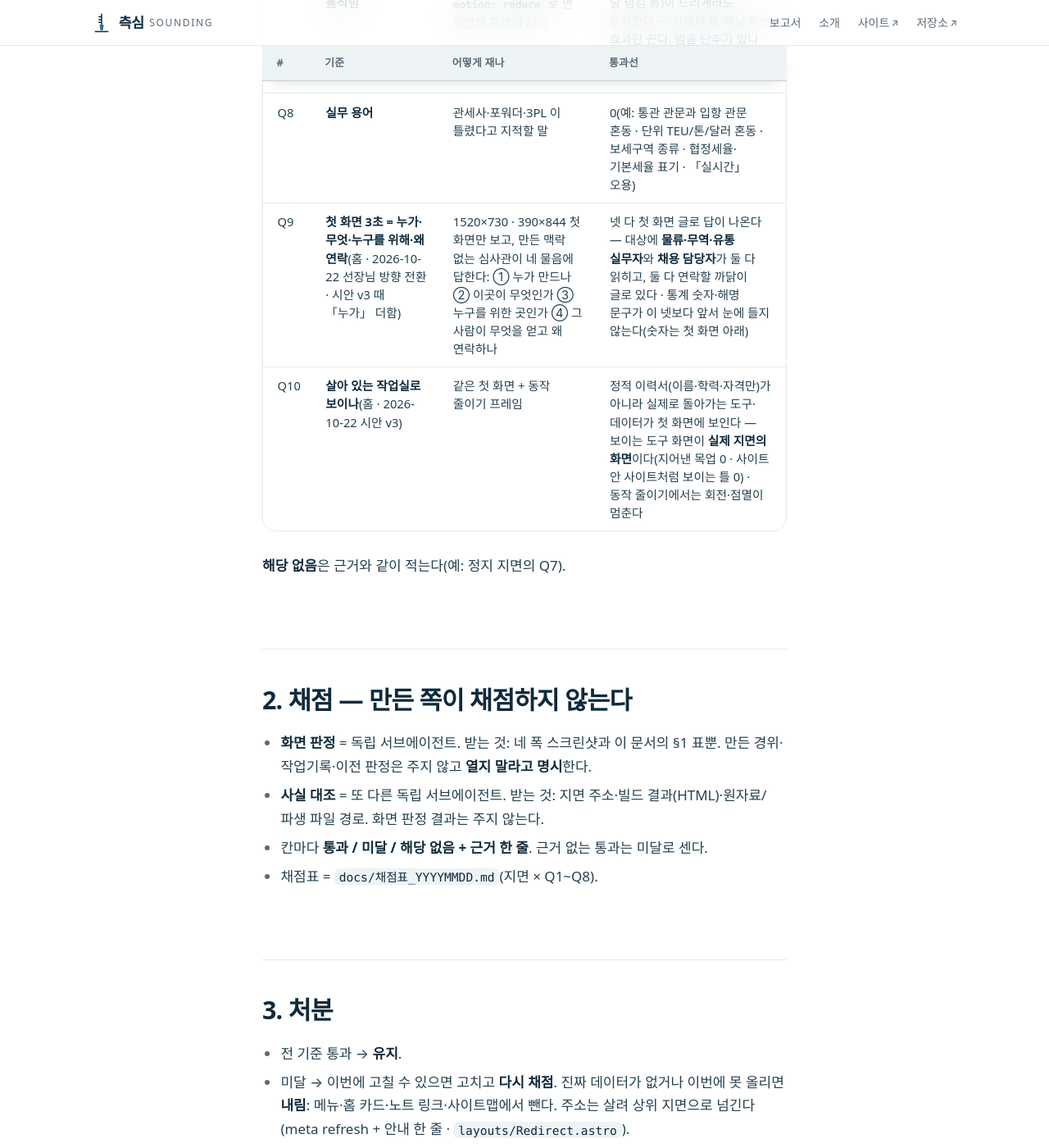
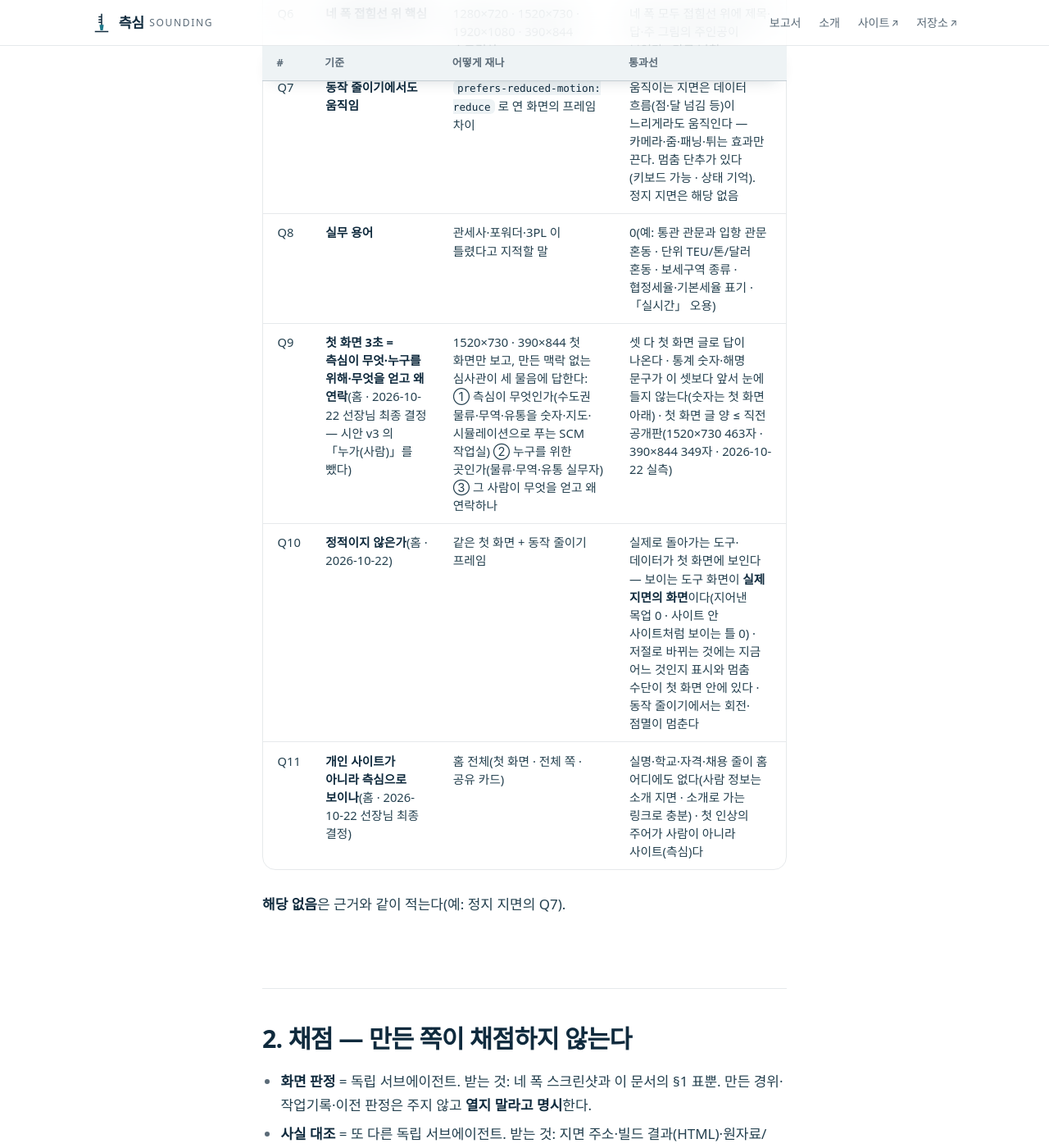
Before and after one commit to jisangj03-dev/incheon-port-analysis, a Jekyll site: the page built from docs/품질기준.md, in a window 1280 px wide and 1400 px high, scrolled down 1815 px. Shown: the whole window at 82% size. Built offline with Jekyll 4.4.1, drawn with Linux system fonts in a browser that asks for light colours; some web fonts are replaced; our own code applies the rules of GitHub Pages for plain Markdown files; some of the changed text lies outside the part shown.

Commit message:
품질기준 Q9 다시 씀·Q10 정적이지 않은가·Q11 개인 사이트가 아니라 측심 — 선장님 최종 결정(10/22) 구현 전 선커밋
Co-Authored-By: Claude Opus 5.5 <noreply@anthropic.com>
Claude-Session: https://claude.ai/code/session_01L59oEoiMW7KHoJRFFkcN4Q

```diff
--- a/docs/품질기준.md
+++ b/docs/품질기준.md
@@ -9,7 +9,7 @@
 
 수정이 끝날 때까지 공유·게시 없음. 채널 대기열의 게시 대기 행은 「보류」로 둔다(`docs/채널대기열.md`). 공개 알림 초안(#70 · li-12·th-01)도 게시하지 않는다.
 
-## 1. 기준 열 — 지면마다 전부 본다(Q9·Q10 은 홈만 · 2026-10-22 선커밋)
+## 1. 기준 열 — 지면마다 전부 본다(Q9~Q11 은 홈만 · 2026-10-22 선커밋 · 같은 날 선장님 최종 결정으로 다시 씀)
 
 | # | 기준 | 어떻게 재나 | 통과선 |
 |---|---|---|---|
@@ -21,8 +21,9 @@
 | Q6 | **네 폭 접힘선 위 핵심** | 1280×720 · 1520×730 · 1920×1080 · 390×844 스크린샷 | 네 폭 모두 접힘선 위에 제목·답·주 그림의 주인공이 보인다 · 가로 넘침 0 |
 | Q7 | **동작 줄이기에서도 움직임** | `prefers-reduced-motion: reduce` 로 연 화면의 프레임 차이 | 움직이는 지면은 데이터 흐름(점·달 넘김 등)이 느리게라도 움직인다 — 카메라·줌·패닝·튀는 효과만 끈다. 멈춤 단추가 있다(키보드 가능 · 상태 기억). 정지 지면은 해당 없음 |
 | Q8 | **실무 용어** | 관세사·포워더·3PL 이 틀렸다고 지적할 말 | 0(예: 통관 관문과 입항 관문 혼동 · 단위 TEU/톤/달러 혼동 · 보세구역 종류 · 협정세율·기본세율 표기 · 「실시간」 오용) |
-| Q9 | **첫 화면 3초 = 누가·무엇·누구를 위해·왜 연락**(홈 · 2026-10-22 선장님 방향 전환 · 시안 v3 때 「누가」 더함) | 1520×730 · 390×844 첫 화면만 보고, 만든 맥락 없는 심사관이 네 물음에 답한다: ① 누가 만드나 ② 이곳이 무엇인가 ③ 누구를 위한 곳인가 ④ 그 사람이 무엇을 얻고 왜 연락하나 | 넷 다 첫 화면 글로 답이 나온다 — 대상에 **물류·무역·유통 실무자**와 **채용 담당자**가 둘 다 읽히고, 둘 다 연락할 까닭이 글로 있다 · 통계 숫자·해명 문구가 이 넷보다 앞서 눈에 들지 않는다(숫자는 첫 화면 아래) |
-| Q10 | **살아 있는 작업실로 보이나**(홈 · 2026-10-22 시안 v3) | 같은 첫 화면 + 동작 줄이기 프레임 | 정적 이력서(이름·학력·자격만)가 아니라 실제로 돌아가는 도구·데이터가 첫 화면에 보인다 — 보이는 도구 화면이 **실제 지면의 화면**이다(지어낸 목업 0 · 사이트 안 사이트처럼 보이는 틀 0) · 동작 줄이기에서는 회전·점멸이 멈춘다 |
+| Q9 | **첫 화면 3초 = 측심이 무엇·누구를 위해·무엇을 얻고 왜 연락**(홈 · 2026-10-22 선장님 최종 결정 — 시안 v3 의 「누가(사람)」를 뺐다) | 1520×730 · 390×844 첫 화면만 보고, 만든 맥락 없는 심사관이 세 물음에 답한다: ① 측심이 무엇인가(수도권 물류·무역·유통을 숫자·지도·시뮬레이션으로 푸는 SCM 작업실) ② 누구를 위한 곳인가(물류·무역·유통 실무자) ③ 그 사람이 무엇을 얻고 왜 연락하나 | 셋 다 첫 화면 글로 답이 나온다 · 통계 숫자·해명 문구가 이 셋보다 앞서 눈에 들지 않는다(숫자는 첫 화면 아래) · 첫 화면 글 양 ≤ 직전 공개판(1520×730 463자 · 390×844 349자 · 2026-10-22 실측) |
+| Q10 | **정적이지 않은가**(홈 · 2026-10-22) | 같은 첫 화면 + 동작 줄이기 프레임 | 실제로 돌아가는 도구·데이터가 첫 화면에 보인다 — 보이는 도구 화면이 **실제 지면의 화면**이다(지어낸 목업 0 · 사이트 안 사이트처럼 보이는 틀 0) · 저절로 바뀌는 것에는 지금 어느 것인지 표시와 멈춤 수단이 첫 화면 안에 있다 · 동작 줄이기에서는 회전·점멸이 멈춘다 |
+| Q11 | **개인 사이트가 아니라 측심으로 보이나**(홈 · 2026-10-22 선장님 최종 결정) | 홈 전체(첫 화면 · 전체 쪽 · 공유 카드) | 실명·학교·자격·채용 줄이 홈 어디에도 없다(사람 정보는 소개 지면 · 소개로 가는 링크로 충분) · 첫 인상의 주어가 사람이 아니라 사이트(측심)다 |
 
 **해당 없음**은 근거와 같이 적는다(예: 정지 지면의 Q7).
 
```
